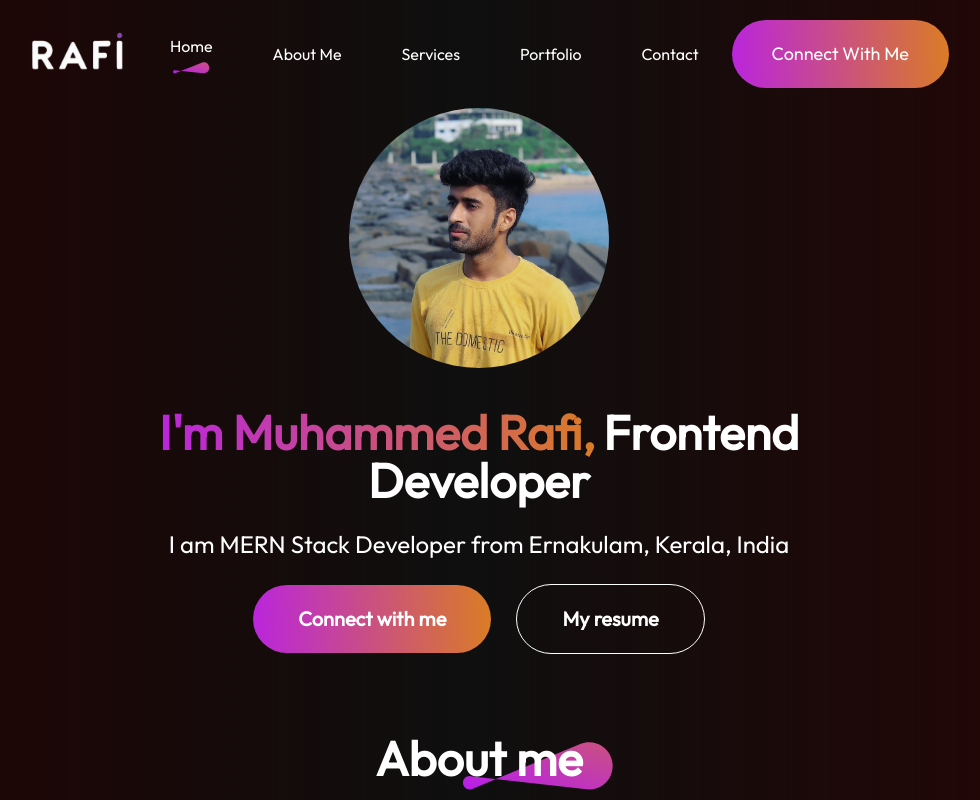
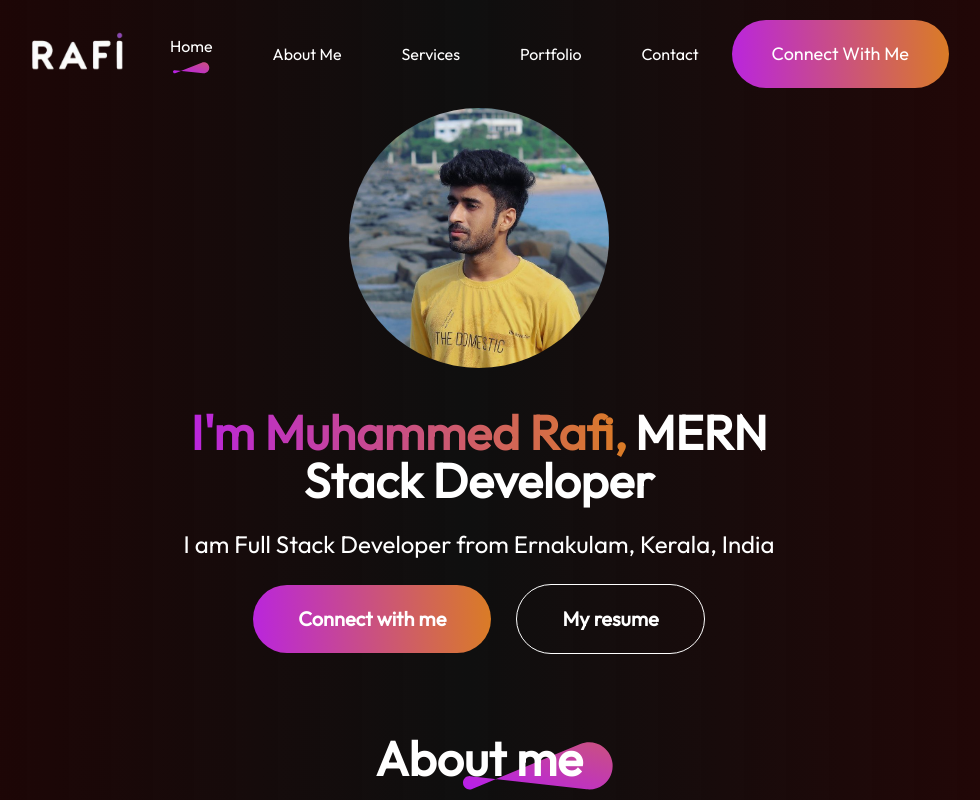
Before and after one commit to Mohd-Rafi/rafi-portfolio, a React (Vite) app: page / in a window 1280 px wide. Shown: the top 800 px of the page, without its empty margins (161-1141 px from the left). Built offline with nearby package versions, Linux system fonts and the light colour scheme.

Commit message:
final commit

```diff
--- a/src/Components/About/About.jsx
+++ b/src/Components/About/About.jsx
@@ -4,7 +4,7 @@ const About = () => {
   return (
     <div
       id="about"
-      className="select-none about flex flex-col items-center justify-center gap-[80px] my-[80px] mx-[170px] max-md:80px max-md:my-12 max-md:mx-16 max-md:items-start"
+      className="select-none about flex flex-col items-center justify-center gap-[80px] my-[80px] mx-[170px]  max-md:my-18 max-md:mx-10 max-md:items-start"
     >
       <div className="about-title relative">
         <h2 className="px-[30px] text-5xl font-bold max-md:text-3xl max-md:px-0">
--- a/src/Components/Footer/Footer.jsx
+++ b/src/Components/Footer/Footer.jsx
@@ -2,7 +2,7 @@ import React from 'react';
 import './Footer.css';
 const Footer = () => {
   return (
-    <div className="footer my-[50px] mx-[170px] flex flex-col gap-7 max-md:mx-5">
+    <div className="footer my-[50px] mx-[170px] flex flex-col gap-7 max-md:mx-10">
       <div className="footer-top flex justify-between max-xl:flex-col max-xl:gap-10">
         <div className="footer-top-left">
           <img src="/assets/new-logo.png" alt="" className="h-12" />
--- a/src/Components/Hero/Hero.jsx
+++ b/src/Components/Hero/Hero.jsx
@@ -16,10 +16,10 @@ const Hero = () => {
         <span className="bg-gradient-custom bg-clip-text text-transparent mr-2">
           I'm Muhammed Rafi,
         </span>
-        Frontend Developer
+        MERN Stack Developer
       </h1>
       <p className="w-[50%] text-center text-2xl leading-[40px] max-md:w-[80%]">
-        I am MERN Stack Developer from Ernakulam, Kerala, India
+        I am Full Stack Developer from Ernakulam, Kerala, India
       </p>
       <div className="hero-action flex items-center gap-[25px] text-xl font-bold">
         <div className="hero-connect py-[20px] px-[45px]  rounded-full bg-gradient-custom cursor-pointer hover:scale-105 ease-in duration-100 hover:border border-white max-md:px-5 max-md:text-lg max-md:py-4">
--- a/src/Components/Services/Services.jsx
+++ b/src/Components/Services/Services.jsx
@@ -5,7 +5,7 @@ const Services = () => {
   return (
     <div
       id="service"
-      className="services flex flex-col items-center justify-center gap-[80px] my-[80px] mx-[170px] max-md:items-start max-md:gap-16 max-md:my-[20px] max-md:mx-[70px] select-none"
+      className="services flex flex-col items-center justify-center gap-[80px] my-[80px] mx-[170px] max-md:items-start max-md:gap-16 max-md:my-[20px] max-md:mx-10 select-none"
     >
       <div className="services-title relative">
         <h1 className="text-6xl px-7 max-md:p-0 max-md:text-3xl">
```
